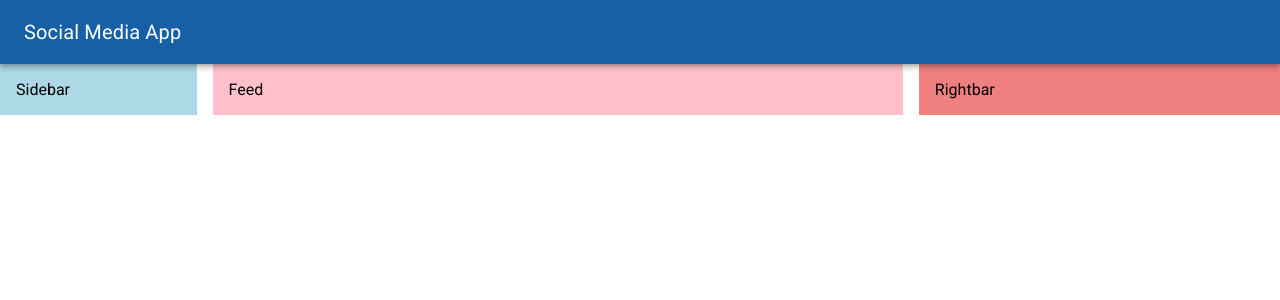
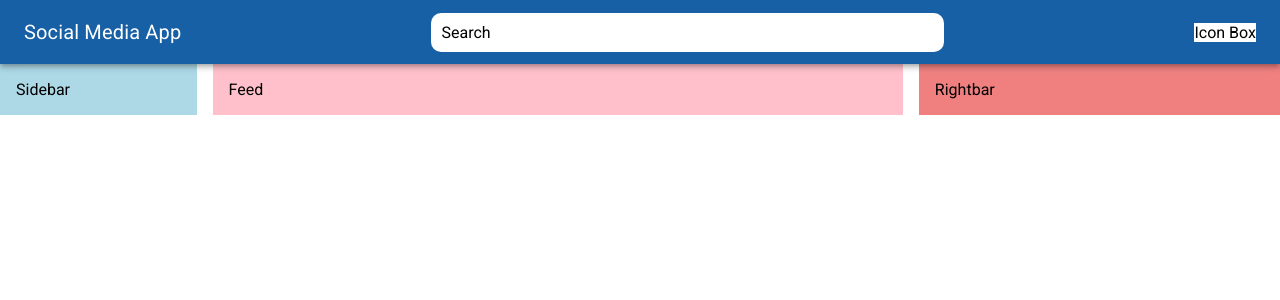
Before and after one commit to Shivam-Dhyani/mui-practice-project, a React (Create React App) app: page / in a window 1280 px wide. Shown: the top 300 px of the page. Built offline with nearby package versions, Linux system fonts and the light colour scheme.

Commit message:
Appbar 50% Done

```diff
--- a/src/components/Navbar.jsx
+++ b/src/components/Navbar.jsx
@@ -1,9 +1,23 @@
-import { AppBar, styled, Toolbar, Typography } from "@mui/material";
+import { AppBar, Box, styled, Toolbar, Typography } from "@mui/material";
 import Diversity3Icon from "@mui/icons-material/Diversity3";
+import { theme } from "../theme";
 
 const StyledToolbar = styled(Toolbar)({
   display: "flex",
   justifyContent: "space-between",
+});
+
+const Search = styled("div")({
+  backgroundColor: "white",
+  color: "black",
+  padding: "10px",
+  width: "40%",
+  borderRadius: theme.shape.borderRadius,
+});
+
+const Icons = styled(Box)({
+  backgroundColor: "white",
+  color: "black",
 });
 
 const Navbar = () => {
@@ -17,6 +31,8 @@ const Navbar = () => {
           sx={{ display: { xs: "block", sm: "none" } }}
           style={{ transform: "scale(1.5)" }}
         />
+        <Search>Search</Search>
+        <Icons>Icon Box</Icons>
       </StyledToolbar>
     </AppBar>
   );
--- a/src/theme.jsx
+++ b/src/theme.jsx
@@ -13,4 +13,7 @@ export const theme = createTheme({
       main: "#999",
     },
   },
+  shape: {
+    borderRadius: "10px",
+  },
 });
```
Also changed, not shown: 1 other file (tests, documents, lock files or other folders).
